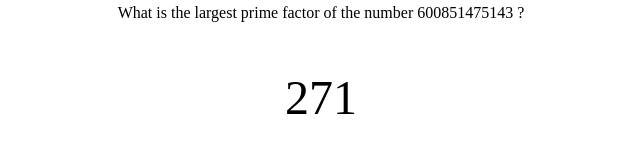
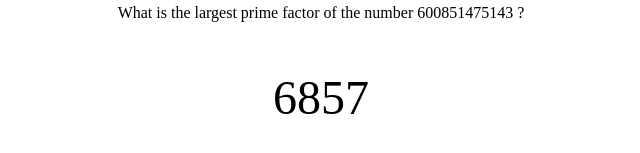
Before and after one commit to jmilesporter/project-euler, a SvelteKit app: page /problem-3 in a window 1280 px wide. Shown: the part 163-316 px from the top of the page, without its empty margins (319-959 px from the left). Built offline with nearby package versions, Linux system fonts and the light colour scheme.

Commit message:
Fixed problem 3.

```diff
--- a/src/routes/(problems)/problem-3/+page.svelte
+++ b/src/routes/(problems)/problem-3/+page.svelte
@@ -1,29 +1,46 @@
 <script>
-	function largestPrimeFactor(number) {
-		let array = [];
-		let primes = [];
-		let multiple = 2;
-		for (let i = 0; i < number; i++) {
-			if (array.some((n) => n === multiple)) {
-				multiple++;
-			} else {
-				for (let j = multiple; j < number; j += multiple) {
-					if (j === multiple) {
-						primes.push(j);
-					} else {
-						array.push(j);
-					}
-				}
-				multiple++;
+	let number = 600851475143;
+	let primes = [];
+	function isPrime(n) {
+		if (n < 2) {
+			return false;
+		}
+		for (let i = 2; i <= Math.sqrt(n); i++) {
+			if (n % i === 0) {
+				return false;
 			}
 		}
-		let primeFactors = [];
-		primes.filter((n) => number % n === 0).forEach((n) => primeFactors.push(n));
-		return Math.max(...primeFactors);
+		return true;
 	}
+	function primesList(number) {
+		for (let i = 2; i <= Math.sqrt(number); i++) {
+			if (isPrime(i)) {
+				primes.push(i);
+			}
+		}
+	}
+	primesList(number);
+	let factors = [];
+	function factorsList(number) {
+		for (let i = 0; i < Math.sqrt(number); i++) {
+			if (number % i === 0) {
+				factors.push(i);
+			}
+		}
+	}
+	factorsList(number);
 
-	let answer = largestPrimeFactor(99999);
-	console.log(answer);
+	function largestPrimeFactor(A, B) {
+		let primeFactors = A.filter((n) => B.includes(n));
+		if (primeFactors.length === 0) {
+			return 'no prime factors';
+		} else {
+			return Math.max(...primeFactors);
+		}
+	}
+	console.log(factors, primes);
+
+	let answer = largestPrimeFactor(factors, primes);
 </script>
 
 <h1>Problem 3</h1>
```
